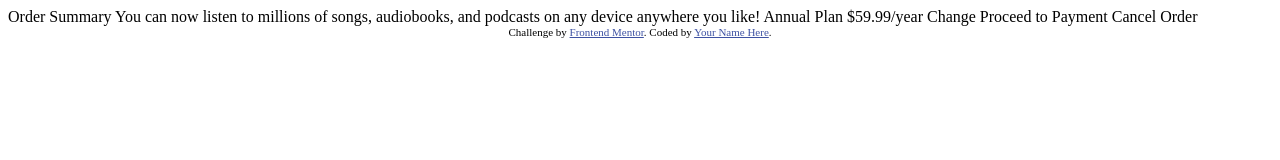
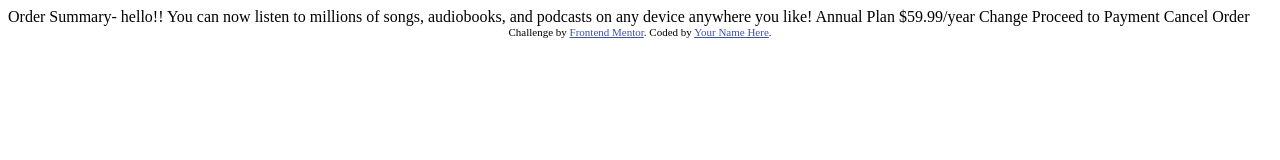
Before and after one commit to notgithubcat/order-summary-component-main, a plain HTML site: page index.html in a window 1280 px wide. Drawn offline with Linux system fonts and the light colour scheme.

Commit message:
adding hello

```diff
--- a/index.html
+++ b/index.html
@@ -1,37 +1,40 @@
 <!DOCTYPE html>
 <html lang="en">
   <head>
-  <meta charset="UTF-8">
-  <meta name="viewport" content="width=device-width, initial-scale=1.0"> <!-- displays site properly based on user's device -->
+    <meta charset="UTF-8" />
+    <meta name="viewport" content="width=device-width, initial-scale=1.0" />
+    <!-- displays site properly based on user's device -->
 
-  <link rel="icon" type="image/png" sizes="32x32" href="./images/favicon-32x32.png">
+    <link
+      rel="icon"
+      type="image/png"
+      sizes="32x32"
+      href="./images/favicon-32x32.png"
+    />
 
     <title>Frontend Mentor | Order summary card</title>
 
     <!-- Feel free to remove these styles or customise in your own stylesheet 👍 -->
     <style>
-    .attribution { font-size: 11px; text-align: center; }
-    .attribution a { color: hsl(228, 45%, 44%); }
+      .attribution {
+        font-size: 11px;
+        text-align: center;
+      }
+      .attribution a {
+        color: hsl(228, 45%, 44%);
+      }
     </style>
   </head>
   <body>
-
-  Order Summary
-
-  You can now listen to millions of songs, audiobooks, and podcasts on any
-  device anywhere you like!
-
-  Annual Plan
-  $59.99/year
-
-  Change
-
-  Proceed to Payment
-  Cancel Order
+    Order Summary- hello!! You can now listen to millions of songs, audiobooks,
+    and podcasts on any device anywhere you like! Annual Plan $59.99/year Change
+    Proceed to Payment Cancel Order
 
     <div class="attribution">
-    Challenge by <a href="https://www.frontendmentor.io?ref=challenge" target="_blank">Frontend Mentor</a>.
-    Coded by <a href="#">Your Name Here</a>.
+      Challenge by
+      <a href="https://www.frontendmentor.io?ref=challenge" target="_blank"
+        >Frontend Mentor</a
+      >. Coded by <a href="#">Your Name Here</a>.
     </div>
   </body>
 </html>
```
Lines whose indentation alone changed are shown as unchanged.
